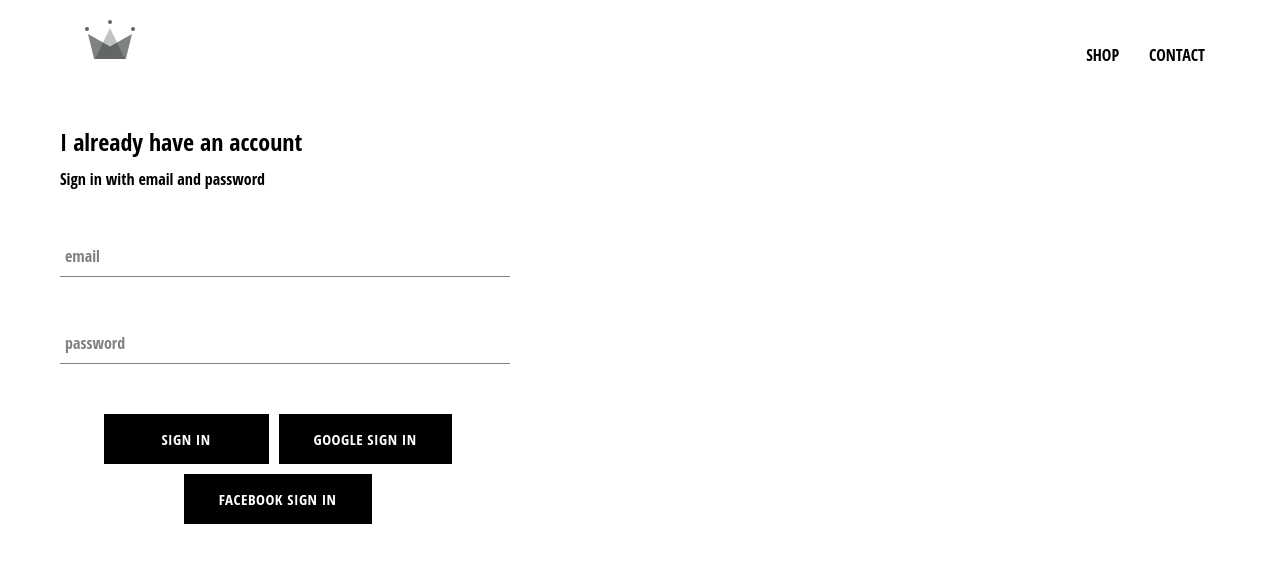
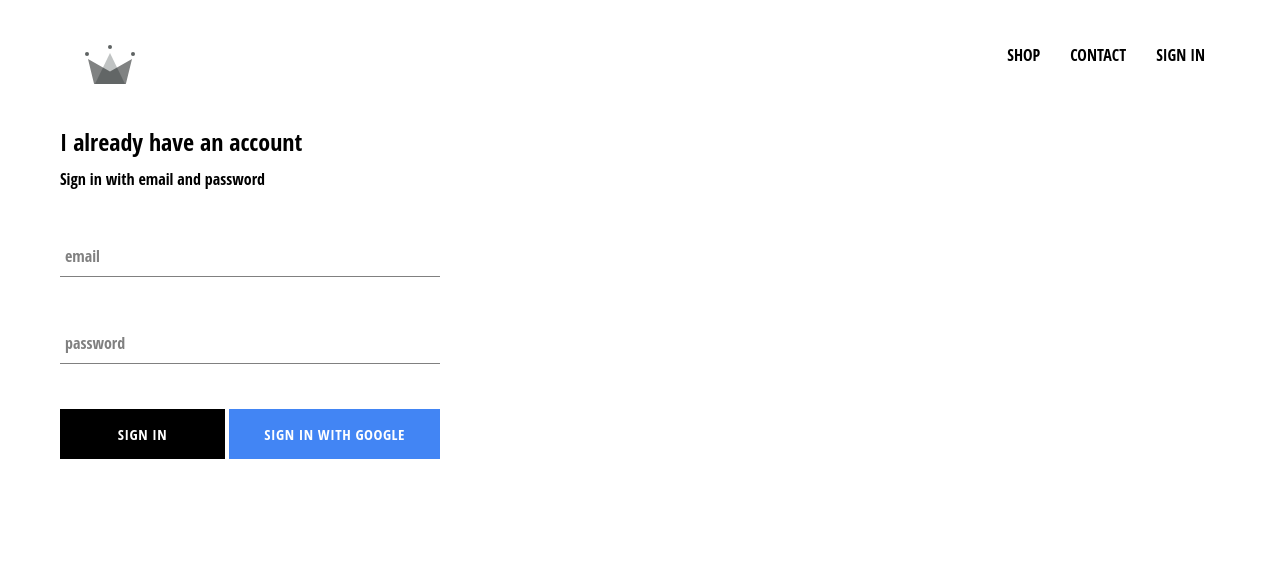
Before and after one commit to UcheSylvester/crwn-clothing, a React (Create React App) app: page /signin in a window 1280 px wide. Shown: the top 562 px of the page. Built offline with nearby package versions, Linux system fonts and the light colour scheme; no server answers.

Commit message:
integrated firebase for google and facebook sign in

```diff
--- a/src/App.css
+++ b/src/App.css
@@ -1,3 +1,7 @@
+* {
+  box-sizing: border-box;
+}
+
 body {
   font-family: "Open Sans Condensed";
   padding: 20px 60px;
--- a/src/App.js
+++ b/src/App.js
@@ -8,12 +8,37 @@
 import Header from './components/header/header.component'
 import SignInAndSignUpPage from './pages/sign-in-and-sign-up/sign-in-and-sign-up.component'
 
+import { auth } from './firebase/firebase.utils'
 
 
-function App() {
+class App extends React.Component {
+  constructor() {
+    super()
+
+    this.state = {
+      currentUser: null
+    }
+  }
+
+  unsubscribeFromAuth = null;
+
+  componentDidMount() {
+    this.unsubscribeFromAuth = auth.onAuthStateChanged(user => {
+      this.setState({ currentUser: user })
+
+      console.log(user)
+    })
+  }
+
+  componentWillUnmount() {
+    this.unsubscribeFromAuth()
+  }
+
+
+  render() {
     return (
       <div className="App">
-      <Header />
+        <Header currentUser={this.state.currentUser} />
         <Switch>
           <Route exact path="/" component={HomePage} />
           <Route exact path="/shop" component={ShopPage} />
@@ -22,5 +47,6 @@
       </div>
     );
   }
+}
 
 export default App;
--- a/src/components/custom-button/custom-button.component.jsx
+++ b/src/components/custom-button/custom-button.component.jsx
@@ -2,11 +2,14 @@
 
 import "./custom-button.styles.scss";
 
-const CustomButton = ({ children, ...otherProps }) => (
+const CustomButton = ({ children, isGoogleSignIn, ...otherProps }) => (
   // children is the text typed within the CustomButton component
   // ...otherProps refers to other properties for the where the CustomButton is used
   // in a object using the rest operator
-  <button className="custom-button" {...otherProps}>
+  <button
+    className={` ${isGoogleSignIn ? "google-sign-in" : ""} custom-button`}
+    {...otherProps}
+  >
     {children}
   </button>
 );
--- a/src/components/custom-button/custom-button.styles.scss
+++ b/src/components/custom-button/custom-button.styles.scss
@@ -14,7 +14,6 @@
   border: none;
   cursor: pointer;
   transition: transform 1s;
-  margin: 5px;
 
   &:hover {
     transform: scale(1.05);
@@ -22,4 +21,14 @@
     color: black;
     border: 1px solid black;
   }
+
+  &.google-sign-in {
+    background-color: #4285f4;
+    color: white;
+
+    &:hover {
+      background: #357ae8;
+      border: none;
+    }
+  }
 }
--- a/src/components/header/header.component.jsx
+++ b/src/components/header/header.component.jsx
@@ -1,11 +1,15 @@
 import React from "react";
 import { Link } from "react-router-dom";
+import { auth } from "../../firebase/firebase.utils";
 
 import { ReactComponent as Logo } from "../../assets/crown.svg";
 
 import "./header.styles.scss";
 
-const Header = () => (
+// user sign out
+const signout = () => auth.signOut();
+
+const Header = ({ currentUser }) => (
   <div className="header">
     <Link className="logo-container" to="/">
       <Logo className="logo" />
@@ -14,10 +18,19 @@
     <div className="options">
       <Link className="option" to="shop">
         SHOP
-      </Link>
+      </Link>{" "}
       <Link className="option" to="contact">
         CONTACT
       </Link>
+      {currentUser ? (
+        <div className="option" onClick={signout}>
+          SIGN OUT
+        </div>
+      ) : (
+        <Link className="option" to="signin">
+          SIGN IN
+        </Link>
+      )}
     </div>
   </div>
 );
--- a/src/components/header/header.styles.scss
+++ b/src/components/header/header.styles.scss
@@ -26,5 +26,6 @@
 
   .option {
     padding: 10px 15px;
+    cursor: pointer;
   }
 }
--- a/src/components/sign-in/sign-in.component.jsx
+++ b/src/components/sign-in/sign-in.component.jsx
@@ -4,7 +4,7 @@
 import CustomButton from "../custom-button/custom-button.component";
 
 import { signInWithGoogle } from "../../firebase/firebase.utils";
-import { signInWithFacebook } from "../../firebase/firebase.utils";
+// import { signInWithFacebook } from "../../firebase/firebase.utils";
 
 import "./sign-in.styles.scss";
 
@@ -57,17 +57,18 @@
           <div className="button-container">
             <CustomButton type="submit">Sign In</CustomButton>
 
+            <CustomButton onClick={signInWithGoogle} isGoogleSignIn>
+              {" "}
+              Sign In With Google
+            </CustomButton>
+
             {/* <CustomIcon src="assets/facebook.png" />
             <CustomIcon src="../../assets/facebook.png" /> */}
 
-            <CustomButton onClick={signInWithGoogle}>
+            {/* <CustomButton onClick={signInWithFacebook}>
               {" "}
-              Google Sign In
-            </CustomButton>
-            <CustomButton onClick={signInWithFacebook}>
-              {" "}
-              Facebook Sign In
-            </CustomButton>
+              Sign In With Facebook
+            </CustomButton> */}
           </div>
         </form>
       </div>
--- a/src/components/sign-in/sign-in.styles.scss
+++ b/src/components/sign-in/sign-in.styles.scss
@@ -1,5 +1,5 @@
 .sign-in {
-  width: 34vw;
+  width: 380px;
   display: flex;
   flex-direction: column;
 
@@ -10,7 +10,7 @@
   .button-container {
     display: flex;
     flex-wrap: wrap;
-    justify-content: center;
+    justify-content: space-between;
     align-items: center;
   }
 }
--- a/src/firebase/firebase.utils.js
+++ b/src/firebase/firebase.utils.js
@@ -18,8 +18,8 @@
 export const auth = firebase.auth()
 export const firestore = firebase.firestore()
 
-const googleProvider = new firebase.auth.GoogleAuthProvider;
-const facebookProvider = new firebase.auth.FacebookAuthProvider;
+const googleProvider = new firebase.auth.GoogleAuthProvider();
+const facebookProvider = new firebase.auth.FacebookAuthProvider();
 
 googleProvider.setCustomParameters({ prompt: "select_account" })
 facebookProvider.setCustomParameters({ prompt: "select_account" })
```
Lines whose indentation alone changed are shown as unchanged.
